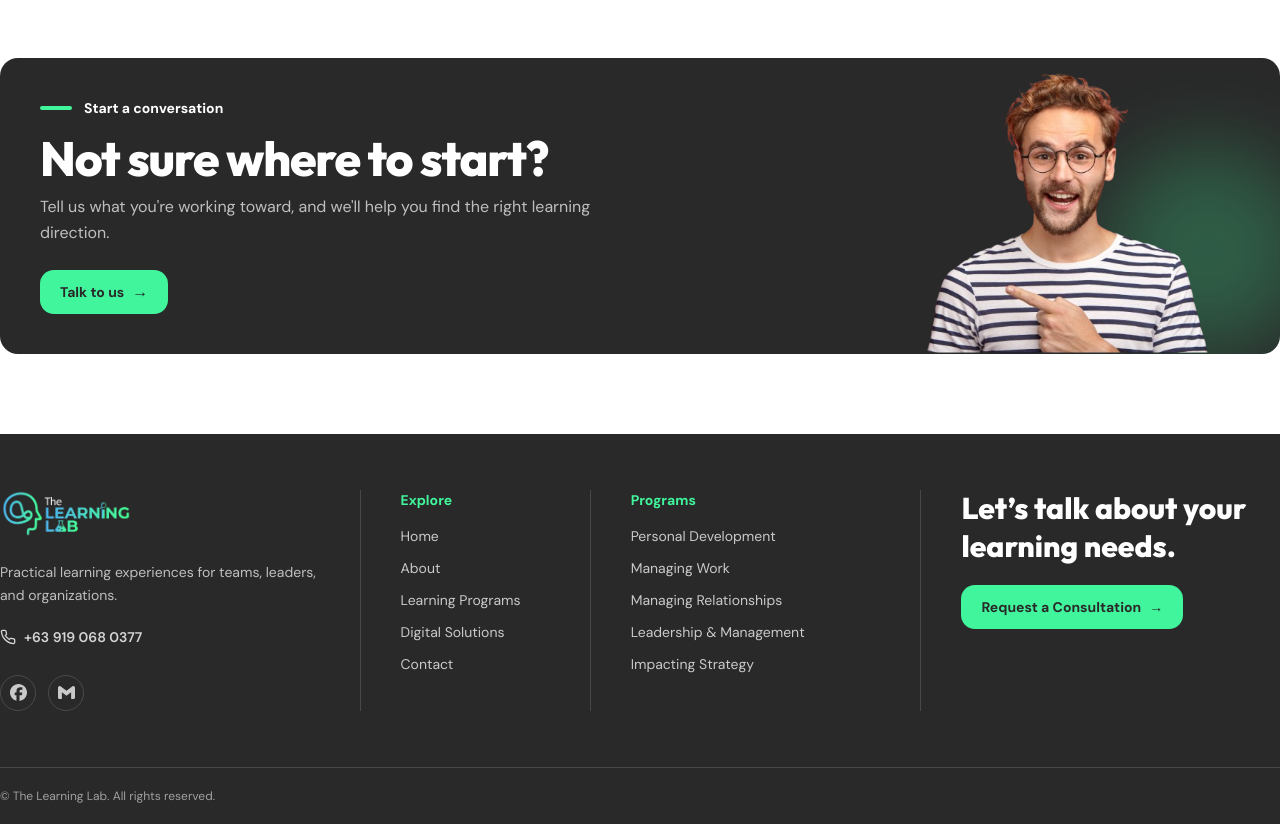
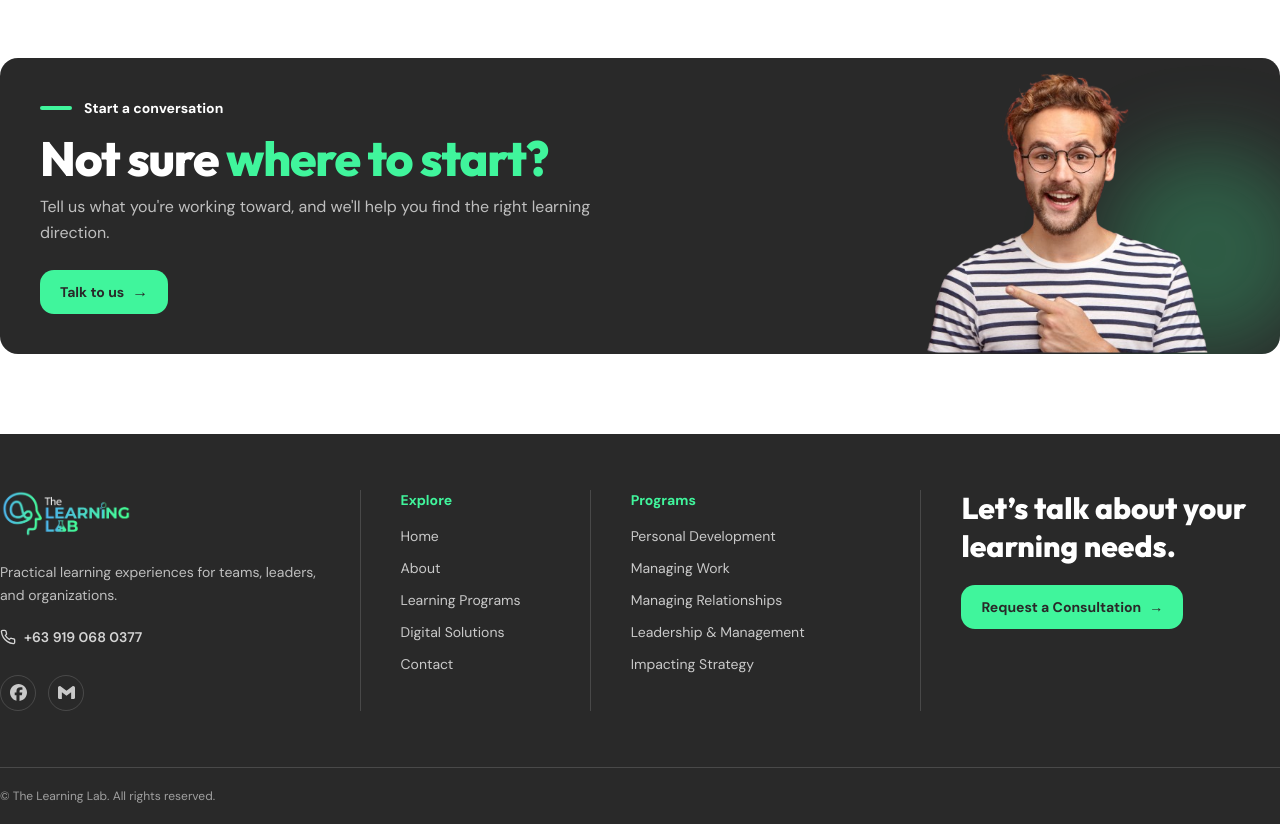
Before and after one commit to gabzy0423/The-Learning-Lab, a Next.js app: page /programs/personal-development in a window 1280 px wide. Shown: the part 2080-2904 px from the top of the page. Built offline with nearby package versions, Linux system fonts and the light colour scheme.

Commit message:
Highlight Personal Development CTA phrase

```diff
--- a/app/programs/[category]/page.tsx
+++ b/app/programs/[category]/page.tsx
@@ -140,7 +140,7 @@ export default async function CategoryPage({
                   Start a conversation
                 </p>
                 <h2 id="personal-development-cta-heading" className="mt-4 font-heading text-3xl font-extrabold tracking-tight sm:text-4xl lg:text-5xl">
-                  Not sure where to start?
+                  Not sure <span className="text-brand-mint-green">where to start?</span>
                 </h2>
                 <p className="mt-3 max-w-xl text-base leading-relaxed text-brand-white/70">
                   Tell us what you&apos;re working toward, and we&apos;ll help you find the right learning direction.
```
